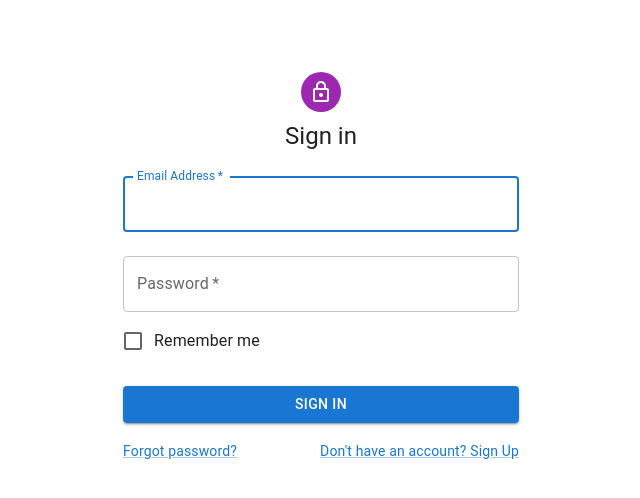
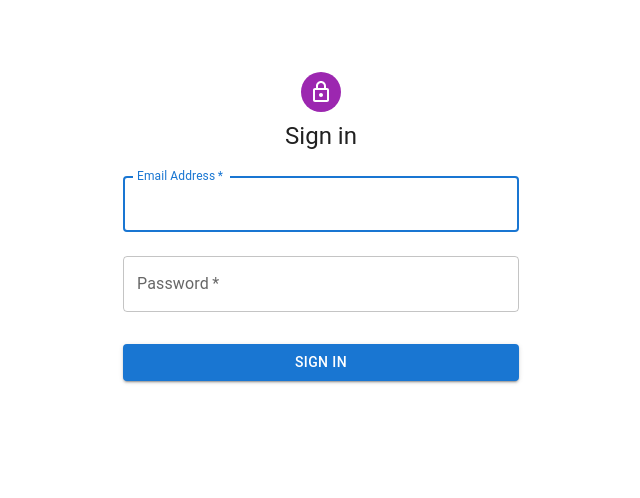
Before and after one commit to AnnetteJestine/mini-project, a React (Create React App) app: page /login in a window 1280 px wide. Shown: the top 498 px of the page, without its empty margins (319-959 px from the left). Built offline with nearby package versions, Linux system fonts and the light colour scheme.

Commit message:
login page

```diff
--- a/src/pages/login/Login.js
+++ b/src/pages/login/Login.js
@@ -1,28 +1,36 @@
-import * as React from 'react';
-import Avatar from '@mui/material/Avatar';
-import Button from '@mui/material/Button';
-import CssBaseline from '@mui/material/CssBaseline';
-import TextField from '@mui/material/TextField';
-import FormControlLabel from '@mui/material/FormControlLabel';
-import Checkbox from '@mui/material/Checkbox';
-import Link from '@mui/material/Link';
-import Grid from '@mui/material/Grid';
-import Box from '@mui/material/Box';
-import LockOutlinedIcon from '@mui/icons-material/LockOutlined';
-import Typography from '@mui/material/Typography';
-import Container from '@mui/material/Container';
-import { createTheme, ThemeProvider } from '@mui/material/styles';
+import React, { useCallback, useState } from "react";
+import Avatar from "@mui/material/Avatar";
+import Button from "@mui/material/Button";
+import CssBaseline from "@mui/material/CssBaseline";
+import TextField from "@mui/material/TextField";
+import Box from "@mui/material/Box";
+import LockOutlinedIcon from "@mui/icons-material/LockOutlined";
+import Typography from "@mui/material/Typography";
+import Container from "@mui/material/Container";
+import { createTheme, ThemeProvider } from "@mui/material/styles";
+import { useNavigate } from "react-router-dom";
 
 const theme = createTheme();
 
 export default function Login() {
+  const nav = useNavigate();
+  const [form, setForm] = useState({
+    email: "",
+    password: "",
+  });
+  const changeHandler = useCallback(
+    (e) => {
+      setForm({ ...form, [e.target.name]: e.target.value });
+    },
+    [form]
+  );
   const handleSubmit = (event) => {
     event.preventDefault();
-    const data = new FormData(event.currentTarget);
-    console.log({
-      email: data.get('email'),
-      password: data.get('password'),
-    });
+    if (form.email === "test@gmail.com" && form.password === "12345") {
+      nav("/");
+    } else {
+      alert("Login error");
+    }
   };
 
   return (
@@ -32,18 +40,23 @@ export default function Login() {
         <Box
           sx={{
             marginTop: 8,
-            display: 'flex',
-            flexDirection: 'column',
-            alignItems: 'center',
+            display: "flex",
+            flexDirection: "column",
+            alignItems: "center",
           }}
         >
-          <Avatar sx={{ m: 1, bgcolor: 'secondary.main' }}>
+          <Avatar sx={{ m: 1, bgcolor: "secondary.main" }}>
             <LockOutlinedIcon />
           </Avatar>
           <Typography component="h1" variant="h5">
             Sign in
           </Typography>
-          <Box component="form" onSubmit={handleSubmit} noValidate sx={{ mt: 1 }}>
+          <Box
+            component="form"
+            onSubmit={handleSubmit}
+            noValidate
+            sx={{ mt: 1 }}
+          >
             <TextField
               margin="normal"
               required
@@ -53,6 +66,8 @@ export default function Login() {
               name="email"
               autoComplete="email"
               autoFocus
+              value={form.email}
+              onChange={changeHandler}
             />
             <TextField
               margin="normal"
@@ -62,11 +77,9 @@ export default function Login() {
               label="Password"
               type="password"
               id="password"
+              value={form.password}
               autoComplete="current-password"
-            />
-            <FormControlLabel
-              control={<Checkbox value="remember" color="primary" />}
-              label="Remember me"
+              onChange={changeHandler}
             />
             <Button
               type="submit"
@@ -76,18 +89,6 @@ export default function Login() {
             >
               Sign In
             </Button>
-            <Grid container>
-              <Grid item xs>
-                <Link href="#" variant="body2">
-                  Forgot password?
-                </Link>
-              </Grid>
-              <Grid item>
-                <Link href="#" variant="body2">
-                  {"Don't have an account? Sign Up"}
-                </Link>
-              </Grid>
-            </Grid>
           </Box>
         </Box>
       </Container>
```
